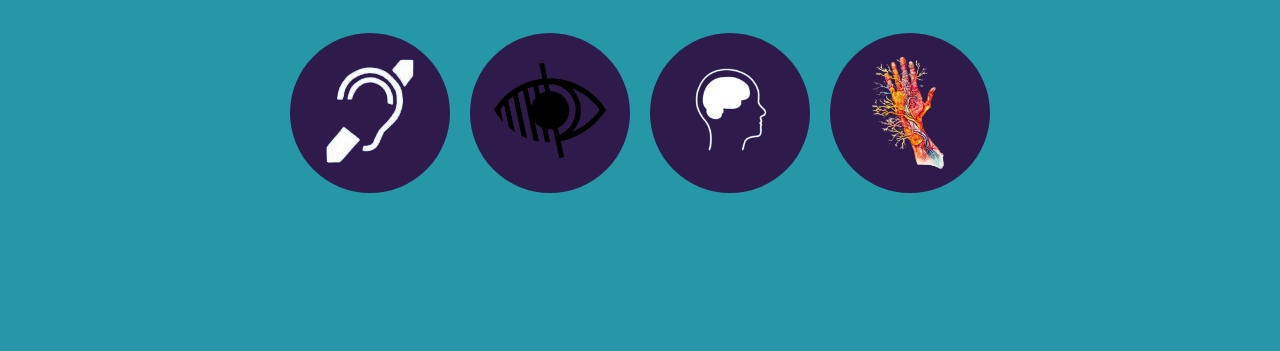
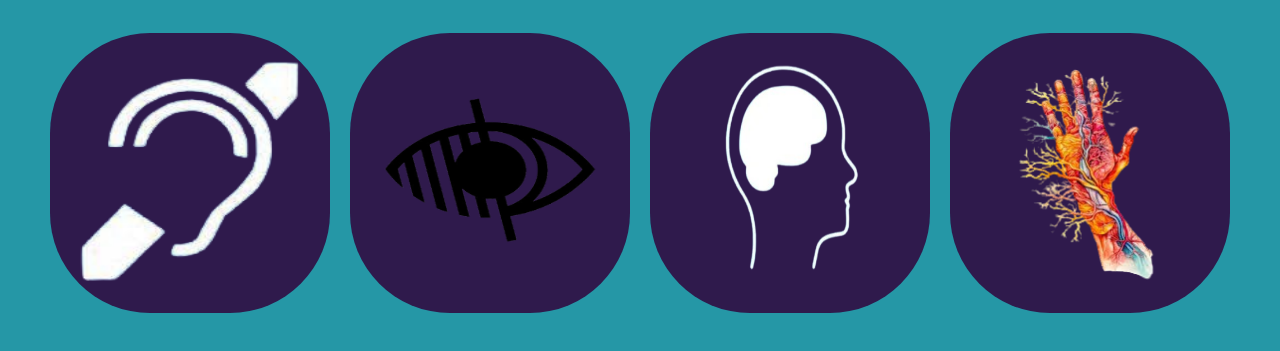
Before and after one commit to ProjAngeloAraujo/PROJECT_-ACCESSIBILITY, a plain HTML site: page index.html in a window 1280 px wide. Shown: the part 163-514 px from the top of the page. Drawn offline with nearby package versions, Linux system fonts and the light colour scheme; a web font is replaced by a local one.

Commit message:
Add files via upload

```diff
--- a/index.html
+++ b/index.html
@@ -19,10 +19,10 @@
                 <img class="acessibilidade" src="imagens/Acessibilidade.png" alt="Acessibilidade">
             </div>
             <div class="botoes">
-                <button id="bot-Auditiva" class="bot_auditiva"><img class="auditiva" src="imagens/Auditiva.png" alt="Auditiva"></button>
-                <button id="bot-Visual" class="bot_visual"><img src="imagens/Visual.png" alt="Visual"></button>
-                <button id="bot-Cognitiva" class="bot_cognitiva"><img src="imagens/Cognitiva.png" alt="Cognitiva"></button>
-                <button id="bot-Motora" class="bot_motora"><img src="imagens/Motora.png" alt="Motora"></button>
+                <button id="bot-Auditiva" class="bot_auditiva"><img class="img" src="imagens/Auditiva.png" alt="Auditiva"></button>
+                <button id="bot-Visual" class="bot_visual"><img  class="img" src="imagens/Visual.png" alt="Visual"></button>
+                <button id="bot-Cognitiva" class="bot_cognitiva"><img class="img" src="imagens/Cognitiva.png" alt="Cognitiva"></button>
+                <button id="bot-Motora" class="bot_motora"><img class="img" src="imagens/Motora.png" alt="Motora"></button>
             </div>
         </div>
     </main>
--- a/style-index.css
+++ b/style-index.css
@@ -56,8 +56,8 @@ h1{
 
 button{
     border-radius: 100px;
-    height: 20vh;
-    width: 20vh;
+    height: 35vh;
+    width: 35vh;
     background-color: #2F1A4C;
 }
 
@@ -65,3 +65,8 @@ button:hover{
     cursor: pointer;
     opacity: 0.7;
 }
+
+.img{
+    height: 80%;
+    width: 80%;
+}
```
